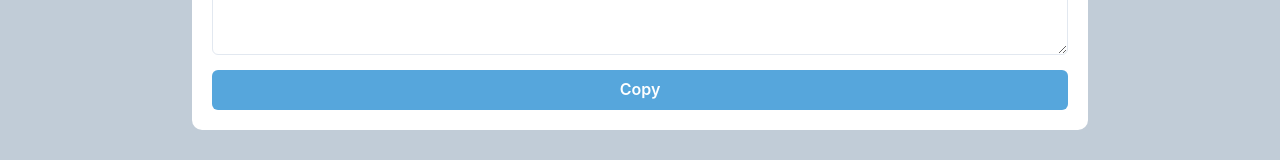
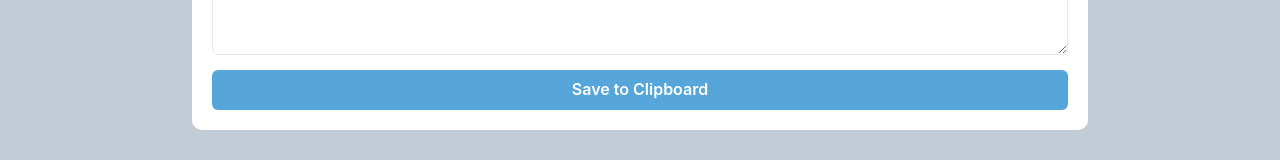
Before and after one commit to jeswanthmukesh20/online-clipboard, a React (Create React App) app in the folder frontend/: page / in a window 1280 px wide. Shown: the part 281-441 px from the top of the page. Built offline with nearby package versions, Linux system fonts and the light colour scheme.

Commit message:
build project and change config for deployment

```diff
--- a/frontend/src/App.js
+++ b/frontend/src/App.js
@@ -51,7 +51,7 @@ function Toast(props) {
         navigator.clipboard.writeText(props.data)}
       }
     >
-      Copy
+      {props.text}
     </Button>
   )
 }
@@ -103,7 +103,7 @@ class App extends Component {
 
   handleSearch = (e) => {
     if(e.key === 'Enter'){
-      axios.post("http://localhost:2222/retrive", {
+      axios.post("https://onclip.herokuapp.com/retrive", {
         retrive_id: e.target.value
       }).then(res => {
         if(res.data.msg === "success"){
@@ -127,7 +127,7 @@ class App extends Component {
     if(this.state.value != "" && this.state.value != null && this.state.subFailed === false){
       console.log(`value: ${this.state.value}`)
 
-      axios.post("http://localhost:2222/paste", {
+      axios.post("https://onclip.herokuapp.com/paste", {
         data: this.state.value
       },
       {
@@ -201,10 +201,10 @@ class App extends Component {
               status={(!this.state.subFailed)? "success": "error"}
               duration={1500}
               closable={true}
-
+              text="Save to Clipboard"
 
           >
-            Save to Clipboard
+
           </Toast>
           </Tooltip>
 
```
Also changed, not shown: 6 other files (tests, documents, lock files or other folders).
